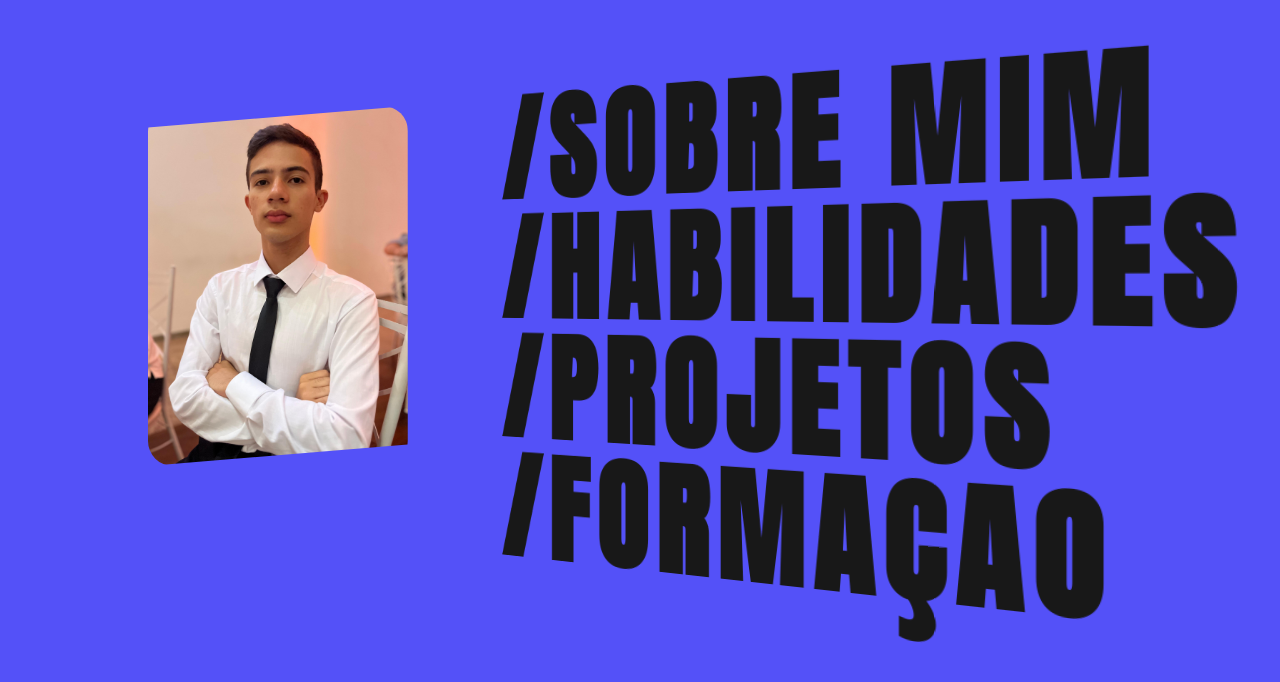
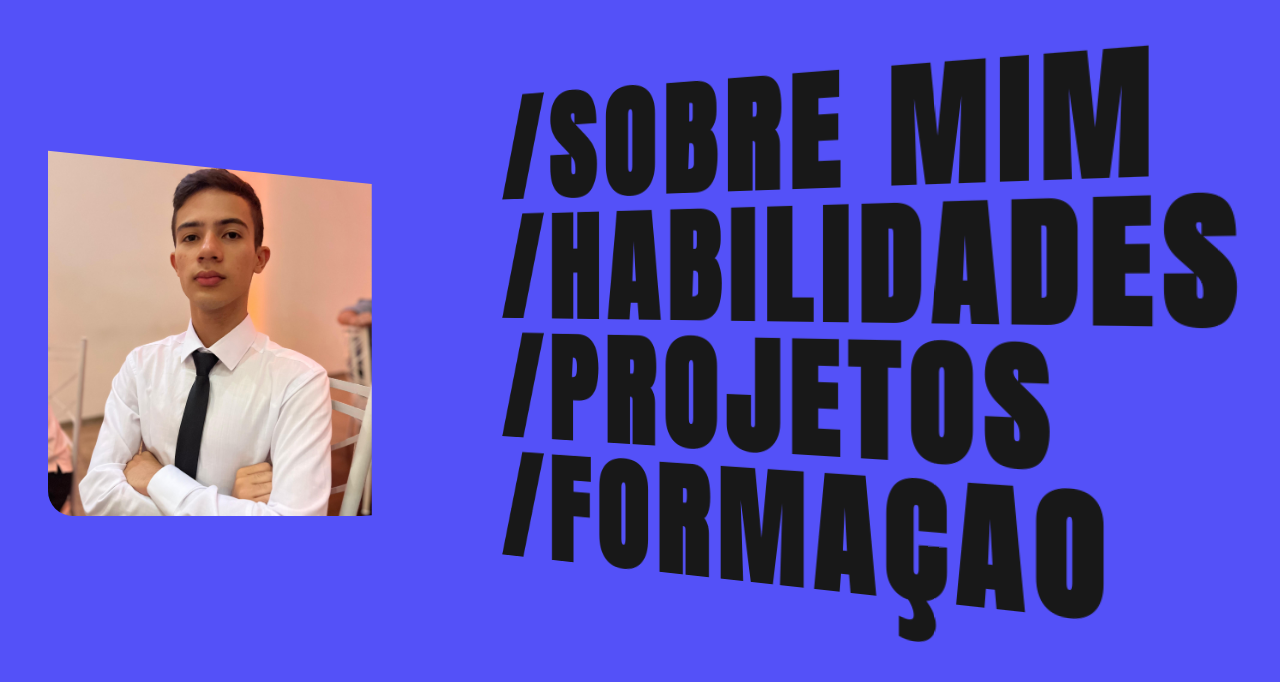
Before and after one commit to DanielRosa07/portifolio, a plain HTML site: page index.html in a window 1280 px wide. Drawn offline with Linux system fonts and the light colour scheme.

Commit message:
ajeitando coisa pequena

```diff
--- a/style.css
+++ b/style.css
@@ -15,20 +15,23 @@ body {
   }
 
 .foto-wrapper {
-    width: 260px;
-    height: 360px;
+
+    width: 360px;
+    height: 460px;
     border-radius: 25px;
     overflow: hidden; /* AQUI o radius funciona */
 }
 
 .foto-card {
-    width: 100%;
-    height: 100%;
+     margin-top: 70px;
+    width: 90%;
+    height: 90%;
+    border-radius: 25px;
     clip-path: polygon(
         0 6%,
-        100% 0,
+        100% 14%,
         100% 94%,
-        0 100%
+        0% 100%
     );
 }
 
@@ -36,6 +39,8 @@ body {
     width: 100%;
     height: 100%;
     object-fit: cover;
+    border-radius: 25px;
+    object-position: center 20px;
 }
 
   .container {
```
